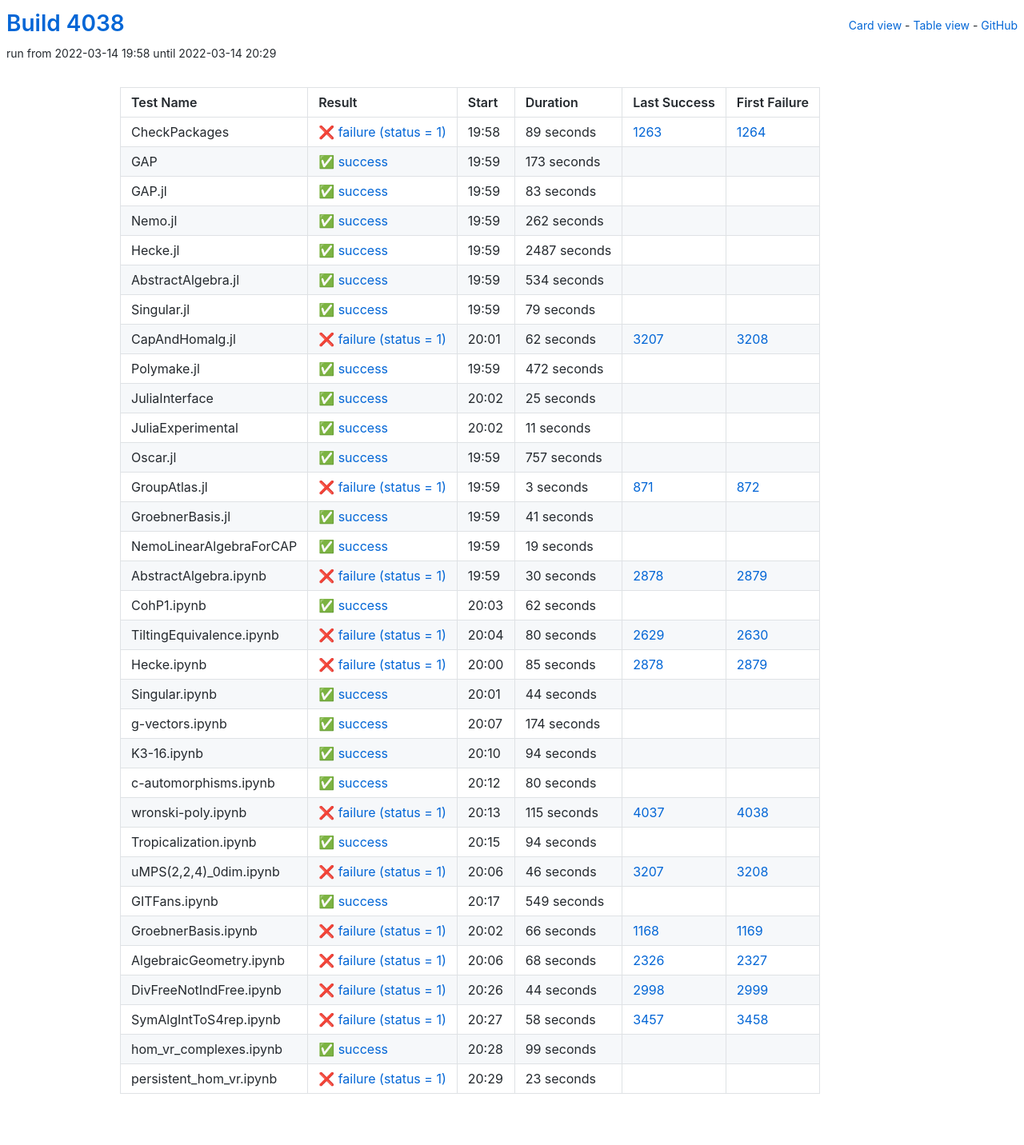
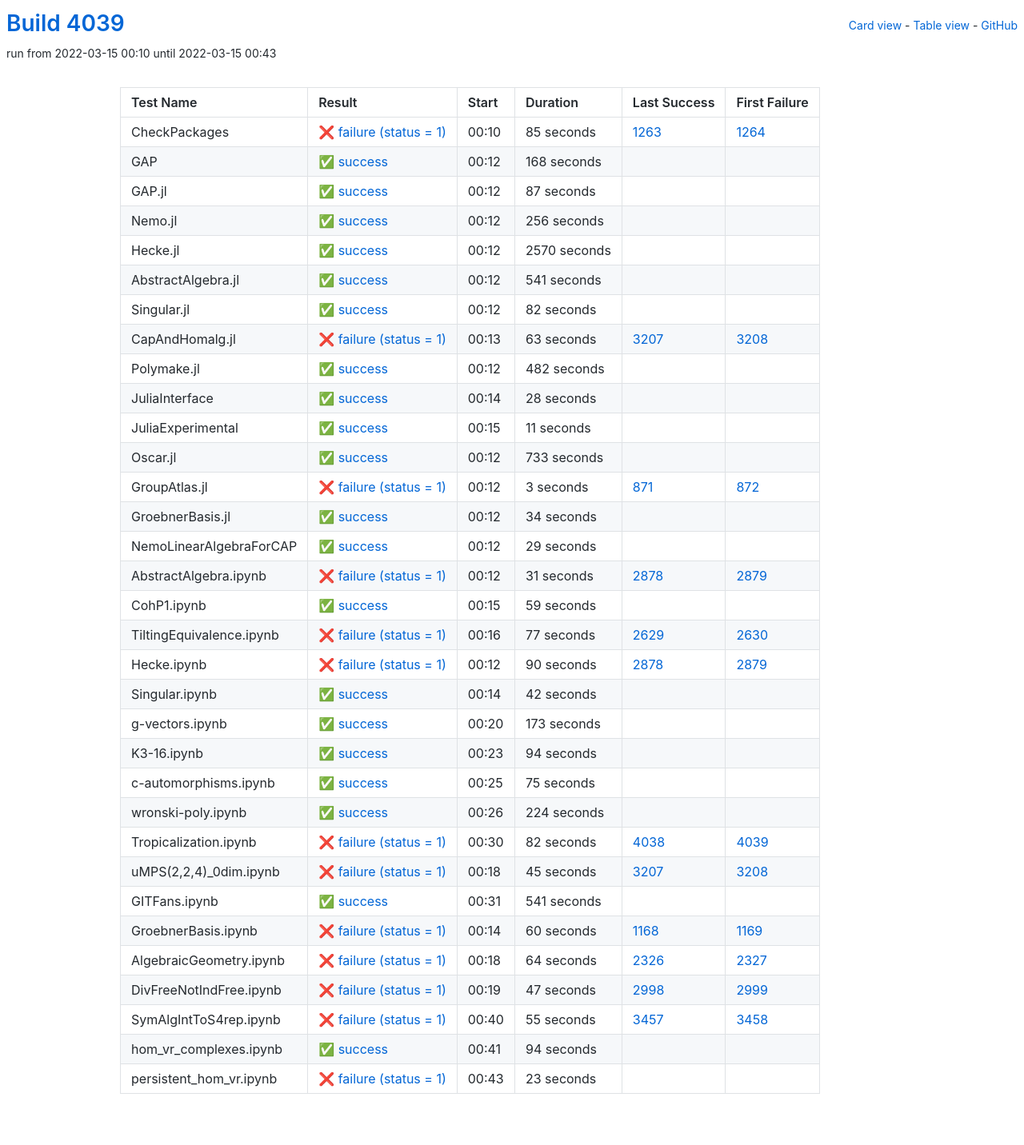
Before and after one commit to oscar-system/oscar-ci-status-stable, a Jekyll site: the page built from table.html, in a window 1280 px wide. Shown: the whole page at 80% size. Built offline with Jekyll 4.4.1, drawn with Linux system fonts in a browser that asks for light colours.

Commit message:
Build #4039

```diff
--- a/_data/ci.yml
+++ b/_data/ci.yml
@@ -1,6 +1,6 @@
 ---
-build: 4038
-build_url: https://oscarci.mathematik.uni-kl.de/job/oscar-stable/4038/
+build: 4039
+build_url: https://oscarci.mathematik.uni-kl.de/job/oscar-stable/4039/
 job: oscar-stable
 organization: oscar-system
 repo: oscar-ci-status-stable
@@ -8,128 +8,128 @@ repourl: https://github.com/oscar-system/oscar-ci-status-stable
 tests:
 - name: CheckPackages
   id: checkpackages
-  log: https://oscarci.mathematik.uni-kl.de/job/oscar-stable/4038/artifact/logs/build-4038/CheckPackages.log
-  start: 2022-03-14 19:58
+  log: https://oscarci.mathematik.uni-kl.de/job/oscar-stable/4039/artifact/logs/build-4039/CheckPackages.log
+  start: 2022-03-15 00:10
   success: false
   exitcode: 1
   status: failure
-  duration: 89
+  duration: 85
   last_success: 1263
   last_success_url: https://oscarci.mathematik.uni-kl.de/job/oscar-stable/1263/
   first_failure: 1264
   first_failure_url: https://oscarci.mathematik.uni-kl.de/job/oscar-stable/1264/
 - name: GAP
   id: gap
-  log: https://oscarci.mathematik.uni-kl.de/job/oscar-stable/4038/artifact/logs/build-4038/GAP.log
-  start: 2022-03-14 19:59
+  log: https://oscarci.mathematik.uni-kl.de/job/oscar-stable/4039/artifact/logs/build-4039/GAP.log
+  start: 2022-03-15 00:12
   success: true
   exitcode: 0
   status: success
-  duration: 173
+  duration: 168
   last_success: false
   last_success_url:
   first_failure: false
   first_failure_url:
 - name: GAP.jl
   id: gap-jl
-  log: https://oscarci.mathematik.uni-kl.de/job/oscar-stable/4038/artifact/logs/build-4038/GAP.jl.log
-  start: 2022-03-14 19:59
+  log: https://oscarci.mathematik.uni-kl.de/job/oscar-stable/4039/artifact/logs/build-4039/GAP.jl.log
+  start: 2022-03-15 00:12
   success: true
   exitcode: 0
   status: success
-  duration: 83
+  duration: 87
   last_success: false
   last_success_url:
   first_failure: false
   first_failure_url:
 - name: Nemo.jl
   id: nemo-jl
-  log: https://oscarci.mathematik.uni-kl.de/job/oscar-stable/4038/artifact/logs/build-4038/Nemo.jl.log
-  start: 2022-03-14 19:59
+  log: https://oscarci.mathematik.uni-kl.de/job/oscar-stable/4039/artifact/logs/build-4039/Nemo.jl.log
+  start: 2022-03-15 00:12
   success: true
   exitcode: 0
   status: success
-  duration: 262
+  duration: 256
   last_success: false
   last_success_url:
   first_failure: false
   first_failure_url:
 - name: Hecke.jl
   id: hecke-jl
-  log: https://oscarci.mathematik.uni-kl.de/job/oscar-stable/4038/artifact/logs/build-4038/Hecke.jl.log
-  start: 2022-03-14 19:59
+  log: https://oscarci.mathematik.uni-kl.de/job/oscar-stable/4039/artifact/logs/build-4039/Hecke.jl.log
+  start: 2022-03-15 00:12
   success: true
   exitcode: 0
   status: success
-  duration: 2487
+  duration: 2570
   last_success: false
   last_success_url:
   first_failure: false
   first_failure_url:
 - name: AbstractAlgebra.jl
   id: abstractalgebra-jl
-  log: https://oscarci.mathematik.uni-kl.de/job/oscar-stable/4038/artifact/logs/build-4038/AbstractAlgebra.jl.log
-  start: 2022-03-14 19:59
+  log: https://oscarci.mathematik.uni-kl.de/job/oscar-stable/4039/artifact/logs/build-4039/AbstractAlgebra.jl.log
+  start: 2022-03-15 00:12
   success: true
   exitcode: 0
   status: success
-  duration: 534
+  duration: 541
   last_success: false
   last_success_url:
   first_failure: false
   first_failure_url:
 - name: Singular.jl
   id: singular-jl
-  log: https://oscarci.mathematik.uni-kl.de/job/oscar-stable/4038/artifact/logs/build-4038/Singular.jl.log
-  start: 2022-03-14 19:59
+  log: https://oscarci.mathematik.uni-kl.de/job/oscar-stable/4039/artifact/logs/build-4039/Singular.jl.log
+  start: 2022-03-15 00:12
   success: true
   exitcode: 0
   status: success
-  duration: 79
+  duration: 82
   last_success: false
   last_success_url:
   first_failure: false
   first_failure_url:
 - name: CapAndHomalg.jl
   id: capandhomalg-jl
-  log: https://oscarci.mathematik.uni-kl.de/job/oscar-stable/4038/artifact/logs/build-4038/CapAndHomalg.jl.log
-  start: 2022-03-14 20:01
+  log: https://oscarci.mathematik.uni-kl.de/job/oscar-stable/4039/artifact/logs/build-4039/CapAndHomalg.jl.log
+  start: 2022-03-15 00:13
   success: false
   exitcode: 1
   status: failure
-  duration: 62
+  duration: 63
   last_success: 3207
   last_success_url: https://oscarci.mathematik.uni-kl.de/job/oscar-stable/3207/
   first_failure: 3208
   first_failure_url: https://oscarci.mathematik.uni-kl.de/job/oscar-stable/3208/
 - name: Polymake.jl
   id: polymake-jl
-  log: https://oscarci.mathematik.uni-kl.de/job/oscar-stable/4038/artifact/logs/build-4038/Polymake.jl.log
-  start: 2022-03-14 19:59
+  log: https://oscarci.mathematik.uni-kl.de/job/oscar-stable/4039/artifact/logs/build-4039/Polymake.jl.log
+  start: 2022-03-15 00:12
   success: true
   exitcode: 0
   status: success
-  duration: 472
+  duration: 482
   last_success: false
   last_success_url:
   first_failure: false
   first_failure_url:
 - name: JuliaInterface
   id: juliainterface
-  log: https://oscarci.mathematik.uni-kl.de/job/oscar-stable/4038/artifact/logs/build-4038/JuliaInterface.log
-  start: 2022-03-14 20:02
+  log: https://oscarci.mathematik.uni-kl.de/job/oscar-stable/4039/artifact/logs/build-4039/JuliaInterface.log
+  start: 2022-03-15 00:14
   success: true
   exitcode: 0
   status: success
-  duration: 25
+  duration: 28
   last_success: false
   last_success_url:
   first_failure: false
   first_failure_url:
 - name: JuliaExperimental
   id: juliaexperimental
-  log: https://oscarci.mathematik.uni-kl.de/job/oscar-stable/4038/artifact/logs/build-4038/JuliaExperimental.log
-  start: 2022-03-14 20:02
+  log: https://oscarci.mathematik.uni-kl.de/job/oscar-stable/4039/artifact/logs/build-4039/JuliaExperimental.log
+  start: 2022-03-15 00:15
   success: true
   exitcode: 0
   status: success
@@ -140,20 +140,20 @@ tests:
   first_failure_url:
 - name: Oscar.jl
   id: oscar-jl
-  log: https://oscarci.mathematik.uni-kl.de/job/oscar-stable/4038/artifact/logs/build-4038/Oscar.jl.log
-  start: 2022-03-14 19:59
+  log: https://oscarci.mathematik.uni-kl.de/job/oscar-stable/4039/artifact/logs/build-4039/Oscar.jl.log
+  start: 2022-03-15 00:12
   success: true
   exitcode: 0
   status: success
-  duration: 757
+  duration: 733
   last_success: false
   last_success_url:
   first_failure: false
   first_failure_url:
 - name: GroupAtlas.jl
   id: groupatlas-jl
-  log: https://oscarci.mathematik.uni-kl.de/job/oscar-stable/4038/artifact/logs/build-4038/GroupAtlas.jl.log
-  start: 2022-03-14 19:59
+  log: https://oscarci.mathematik.uni-kl.de/job/oscar-stable/4039/artifact/logs/build-4039/GroupAtlas.jl.log
+  start: 2022-03-15 00:12
   success: false
   exitcode: 1
   status: failure
@@ -164,104 +164,104 @@ tests:
   first_failure_url: https://oscarci.mathematik.uni-kl.de/job/oscar-stable/872/
 - name: GroebnerBasis.jl
   id: groebnerbasis-jl
-  log: https://oscarci.mathematik.uni-kl.de/job/oscar-stable/4038/artifact/logs/build-4038/GroebnerBasis.jl.log
-  start: 2022-03-14 19:59
+  log: https://oscarci.mathematik.uni-kl.de/job/oscar-stable/4039/artifact/logs/build-4039/GroebnerBasis.jl.log
+  start: 2022-03-15 00:12
   success: true
   exitcode: 0
   status: success
-  duration: 41
+  duration: 34
   last_success: false
   last_success_url:
   first_failure: false
   first_failure_url:
 - name: NemoLinearAlgebraForCAP
   id: nemolinearalgebraforcap
-  log: https://oscarci.mathematik.uni-kl.de/job/oscar-stable/4038/artifact/logs/build-4038/NemoLinearAlgebraForCAP.log
-  start: 2022-03-14 19:59
+  log: https://oscarci.mathematik.uni-kl.de/job/oscar-stable/4039/artifact/logs/build-4039/NemoLinearAlgebraForCAP.log
+  start: 2022-03-15 00:12
   success: true
   exitcode: 0
   status: success
-  duration: 19
+  duration: 29
   last_success: false
   last_success_url:
   first_failure: false
   first_failure_url:
 - name: AbstractAlgebra.ipynb
   id: abstractalgebra-ipynb
-  log: https://oscarci.mathematik.uni-kl.de/job/oscar-stable/4038/artifact/logs/build-4038/AbstractAlgebra.ipynb.log
-  start: 2022-03-14 19:59
+  log: https://oscarci.mathematik.uni-kl.de/job/oscar-stable/4039/artifact/logs/build-4039/AbstractAlgebra.ipynb.log
+  start: 2022-03-15 00:12
   success: false
   exitcode: 1
   status: failure
-  duration: 30
+  duration: 31
   last_success: 2878
   last_success_url: https://oscarci.mathematik.uni-kl.de/job/oscar-stable/2878/
   first_failure: 2879
   first_failure_url: https://oscarci.mathematik.uni-kl.de/job/oscar-stable/2879/
 - name: CohP1.ipynb
   id: cohp1-ipynb
-  log: https://oscarci.mathematik.uni-kl.de/job/oscar-stable/4038/artifact/logs/build-4038/CohP1.ipynb.log
-  start: 2022-03-14 20:03
+  log: https://oscarci.mathematik.uni-kl.de/job/oscar-stable/4039/artifact/logs/build-4039/CohP1.ipynb.log
+  start: 2022-03-15 00:15
   success: true
   exitcode: 0
   status: success
-  duration: 62
+  duration: 59
   last_success: false
   last_success_url:
   first_failure: false
   first_failure_url:
 - name: TiltingEquivalence.ipynb
   id: tiltingequivalence-ipynb
-  log: https://oscarci.mathematik.uni-kl.de/job/oscar-stable/4038/artifact/logs/build-4038/TiltingEquivalence.ipynb.log
-  start: 2022-03-14 20:04
+  log: https://oscarci.mathematik.uni-kl.de/job/oscar-stable/4039/artifact/logs/build-4039/TiltingEquivalence.ipynb.log
+  start: 2022-03-15 00:16
   success: false
   exitcode: 1
   status: failure
-  duration: 80
+  duration: 77
   last_success: 2629
   last_success_url: https://oscarci.mathematik.uni-kl.de/job/oscar-stable/2629/
   first_failure: 2630
   first_failure_url: https://oscarci.mathematik.uni-kl.de/job/oscar-stable/2630/
 - name: Hecke.ipynb
   id: hecke-ipynb
-  log: https://oscarci.mathematik.uni-kl.de/job/oscar-stable/4038/artifact/logs/build-4038/Hecke.ipynb.log
-  start: 2022-03-14 20:00
+  log: https://oscarci.mathematik.uni-kl.de/job/oscar-stable/4039/artifact/logs/build-4039/Hecke.ipynb.log
+  start: 2022-03-15 00:12
   success: false
   exitcode: 1
   status: failure
-  duration: 85
+  duration: 90
   last_success: 2878
   last_success_url: https://oscarci.mathematik.uni-kl.de/job/oscar-stable/2878/
   first_failure: 2879
   first_failure_url: https://oscarci.mathematik.uni-kl.de/job/oscar-stable/2879/
 - name: Singular.ipynb
   id: singular-ipynb
-  log: https://oscarci.mathematik.uni-kl.de/job/oscar-stable/4038/artifact/logs/build-4038/Singular.ipynb.log
-  start: 2022-03-14 20:01
+  log: https://oscarci.mathematik.uni-kl.de/job/oscar-stable/4039/artifact/logs/build-4039/Singular.ipynb.log
+  start: 2022-03-15 00:14
   success: true
   exitcode: 0
   status: success
-  duration: 44
+  duration: 42
   last_success: false
   last_success_url:
   first_failure: false
   first_failure_url:
 - name: g-vectors.ipynb
   id: g-vectors-ipynb
-  log: https://oscarci.mathematik.uni-kl.de/job/oscar-stable/4038/artifact/logs/build-4038/g-vectors.ipynb.log
-  start: 2022-03-14 20:07
+  log: https://oscarci.mathematik.uni-kl.de/job/oscar-stable/4039/artifact/logs/build-4039/g-vectors.ipynb.log
+  start: 2022-03-15 00:20
   success: true
   exitcode: 0
   status: success
-  duration: 174
+  duration: 173
   last_success: false
   last_success_url:
   first_failure: false
   first_failure_url:
 - name: K3-16.ipynb
   id: k3-16-ipynb
-  log: https://oscarci.mathematik.uni-kl.de/job/oscar-stable/4038/artifact/logs/build-4038/K3-16.ipynb.log
-  start: 2022-03-14 20:10
+  log: https://oscarci.mathematik.uni-kl.de/job/oscar-stable/4039/artifact/logs/build-4039/K3-16.ipynb.log
+  start: 2022-03-15 00:23
   success: true
   exitcode: 0
   status: success
@@ -272,32 +272,116 @@ tests:
   first_failure_url:
 - name: c-automorphisms.ipynb
   id: c-automorphisms-ipynb
-  log: https://oscarci.mathematik.uni-kl.de/job/oscar-stable/4038/artifact/logs/build-4038/c-automorphisms.ipynb.log
-  start: 2022-03-14 20:12
+  log: https://oscarci.mathematik.uni-kl.de/job/oscar-stable/4039/artifact/logs/build-4039/c-automorphisms.ipynb.log
+  start: 2022-03-15 00:25
   success: true
   exitcode: 0
   status: success
-  duration: 80
+  duration: 75
   last_success: false
   last_success_url:
   first_failure: false
   first_failure_url:
 - name: wronski-poly.ipynb
   id: wronski-poly-ipynb
-  log: https://oscarci.mathematik.uni-kl.de/job/oscar-stable/4038/artifact/logs/build-4038/wronski-poly.ipynb.log
-  start: 2022-03-14 20:13
+  log: https://oscarci.mathematik.uni-kl.de/job/oscar-stable/4039/artifact/logs/build-4039/wronski-poly.ipynb.log
+  start: 2022-03-15 00:26
+  success: true
+  exitcode: 0
+  status: success
+  duration: 224
+  last_success: false
+  last_success_url:
+  first_failure: false
+  first_failure_url:
+- name: Tropicalization.ipynb
+  id: tropicalization-ipynb
+  log: https://oscarci.mathematik.uni-kl.de/job/oscar-stable/4039/artifact/logs/build-4039/Tropicalization.ipynb.log
+  start: 2022-03-15 00:30
   success: false
   exitcode: 1
   status: failure
-  duration: 115
-  last_success: 4037
-  last_success_url: https://oscarci.mathematik.uni-kl.de/job/oscar-stable/4037/
-  first_failure: 4038
-  first_failure_url: https://oscarci.mathematik.uni-kl.de/job/oscar-stable/4038/
-- name: Tropicalization.ipynb
-  id: tropicalization-ipynb
-  log: https://oscarci.mathematik.uni-kl.de/job/oscar-stable/4038/artifact/logs/build-4038/Tropicalization.ipynb.log
-  start: 2022-03-14 20:15
+  duration: 82
+  last_success: 4038
+  last_success_url: https://oscarci.mathematik.uni-kl.de/job/oscar-stable/4038/
+  first_failure: 4039
+  first_failure_url: https://oscarci.mathematik.uni-kl.de/job/oscar-stable/4039/
+- name: uMPS(2,2,4)_0dim.ipynb
+  id: umps-2-2-4-0dim-ipynb
+  log: https://oscarci.mathematik.uni-kl.de/job/oscar-stable/4039/artifact/logs/build-4039/uMPS-2-2-4-_0dim.ipynb.log
+  start: 2022-03-15 00:18
+  success: false
+  exitcode: 1
+  status: failure
+  duration: 45
+  last_success: 3207
+  last_success_url: https://oscarci.mathematik.uni-kl.de/job/oscar-stable/3207/
+  first_failure: 3208
+  first_failure_url: https://oscarci.mathematik.uni-kl.de/job/oscar-stable/3208/
+- name: GITFans.ipynb
+  id: gitfans-ipynb
+  log: https://oscarci.mathematik.uni-kl.de/job/oscar-stable/4039/artifact/logs/build-4039/GITFans.ipynb.log
+  start: 2022-03-15 00:31
+  success: true
+  exitcode: 0
+  status: success
+  duration: 541
+  last_success: false
+  last_success_url:
+  first_failure: false
+  first_failure_url:
+- name: GroebnerBasis.ipynb
+  id: groebnerbasis-ipynb
+  log: https://oscarci.mathematik.uni-kl.de/job/oscar-stable/4039/artifact/logs/build-4039/GroebnerBasis.ipynb.log
+  start: 2022-03-15 00:14
+  success: false
+  exitcode: 1
+  status: failure
+  duration: 60
+  last_success: 1168
+  last_success_url: https://oscarci.mathematik.uni-kl.de/job/oscar-stable/1168/
+  first_failure: 1169
+  first_failure_url: https://oscarci.mathematik.uni-kl.de/job/oscar-stable/1169/
+- name: AlgebraicGeometry.ipynb
+  id: algebraicgeometry-ipynb
+  log: https://oscarci.mathematik.uni-kl.de/job/oscar-stable/4039/artifact/logs/build-4039/AlgebraicGeometry.ipynb.log
+  start: 2022-03-15 00:18
+  success: false
+  exitcode: 1
+  status: failure
+  duration: 64
+  last_success: 2326
+  last_success_url: https://oscarci.mathematik.uni-kl.de/job/oscar-stable/2326/
+  first_failure: 2327
+  first_failure_url: https://oscarci.mathematik.uni-kl.de/job/oscar-stable/2327/
+- name: DivFreeNotIndFree.ipynb
+  id: divfreenotindfree-ipynb
+  log: https://oscarci.mathematik.uni-kl.de/job/oscar-stable/4039/artifact/logs/build-4039/DivFreeNotIndFree.ipynb.log
+  start: 2022-03-15 00:19
+  success: false
+  exitcode: 1
+  status: failure
+  duration: 47
+  last_success: 2998
+  last_success_url: https://oscarci.mathematik.uni-kl.de/job/oscar-stable/2998/
+  first_failure: 2999
+  first_failure_url: https://oscarci.mathematik.uni-kl.de/job/oscar-stable/2999/
+- name: SymAlgIntToS4rep.ipynb
+  id: symalginttos4rep-ipynb
+  log: https://oscarci.mathematik.uni-kl.de/job/oscar-stable/4039/artifact/logs/build-4039/SymAlgIntToS4rep.ipynb.log
+  start: 2022-03-15 00:40
+  success: false
+  exitcode: 1
+  status: failure
+  duration: 55
+  last_success: 3457
+  last_success_url: https://oscarci.mathematik.uni-kl.de/job/oscar-stable/3457/
+  first_failure: 3458
+  first_failure_url: https://oscarci.mathematik.uni-kl.de/job/oscar-stable/3458/
+- name: hom_vr_complexes.ipynb
+  id: hom-vr-complexes-ipynb
+  log: https://oscarci.mathematik.uni-kl.de/job/oscar-stable/4039/artifact/logs/build-4039/hom_vr_complexes.ipynb.log
+  start: 2022-03-15 00:41
   success: true
   exitcode: 0
   status: success
@@ -306,94 +390,10 @@ tests:
   last_success_url:
   first_failure: false
   first_failure_url:
-- name: uMPS(2,2,4)_0dim.ipynb
-  id: umps-2-2-4-0dim-ipynb
-  log: https://oscarci.mathematik.uni-kl.de/job/oscar-stable/4038/artifact/logs/build-4038/uMPS-2-2-4-_0dim.ipynb.log
-  start: 2022-03-14 20:06
-  success: false
-  exitcode: 1
-  status: failure
-  duration: 46
-  last_success: 3207
-  last_success_url: https://oscarci.mathematik.uni-kl.de/job/oscar-stable/3207/
-  first_failure: 3208
-  first_failure_url: https://oscarci.mathematik.uni-kl.de/job/oscar-stable/3208/
-- name: GITFans.ipynb
-  id: gitfans-ipynb
-  log: https://oscarci.mathematik.uni-kl.de/job/oscar-stable/4038/artifact/logs/build-4038/GITFans.ipynb.log
-  start: 2022-03-14 20:17
-  success: true
-  exitcode: 0
-  status: success
-  duration: 549
-  last_success: false
-  last_success_url:
-  first_failure: false
-  first_failure_url:
-- name: GroebnerBasis.ipynb
-  id: groebnerbasis-ipynb
-  log: https://oscarci.mathematik.uni-kl.de/job/oscar-stable/4038/artifact/logs/build-4038/GroebnerBasis.ipynb.log
-  start: 2022-03-14 20:02
-  success: false
-  exitcode: 1
-  status: failure
-  duration: 66
-  last_success: 1168
-  last_success_url: https://oscarci.mathematik.uni-kl.de/job/oscar-stable/1168/
-  first_failure: 1169
-  first_failure_url: https://oscarci.mathematik.uni-kl.de/job/oscar-stable/1169/
-- name: AlgebraicGeometry.ipynb
-  id: algebraicgeometry-ipynb
-  log: https://oscarci.mathematik.uni-kl.de/job/oscar-stable/4038/artifact/logs/build-4038/AlgebraicGeometry.ipynb.log
-  start: 2022-03-14 20:06
-  success: false
-  exitcode: 1
-  status: failure
-  duration: 68
-  last_success: 2326
-  last_success_url: https://oscarci.mathematik.uni-kl.de/job/oscar-stable/2326/
-  first_failure: 2327
-  first_failure_url: https://oscarci.mathematik.uni-kl.de/job/oscar-stable/2327/
-- name: DivFreeNotIndFree.ipynb
-  id: divfreenotindfree-ipynb
-  log: https://oscarci.mathematik.uni-kl.de/job/oscar-stable/4038/artifact/logs/build-4038/DivFreeNotIndFree.ipynb.log
-  start: 2022-03-14 20:26
-  success: false
-  exitcode: 1
-  status: failure
-  duration: 44
-  last_success: 2998
-  last_success_url: https://oscarci.mathematik.uni-kl.de/job/oscar-stable/2998/
-  first_failure: 2999
-  first_failure_url: https://oscarci.mathematik.uni-kl.de/job/oscar-stable/2999/
-- name: SymAlgIntToS4rep.ipynb
-  id: symalginttos4rep-ipynb
-  log: https://oscarci.mathematik.uni-kl.de/job/oscar-stable/4038/artifact/logs/build-4038/SymAlgIntToS4rep.ipynb.log
-  start: 2022-03-14 20:27
-  success: false
-  exitcode: 1
-  status: failure
-  duration: 58
-  last_success: 3457
-  last_success_url: https://oscarci.mathematik.uni-kl.de/job/oscar-stable/3457/
-  first_failure: 3458
-  first_failure_url: https://oscarci.mathematik.uni-kl.de/job/oscar-stable/3458/
-- name: hom_vr_complexes.ipynb
-  id: hom-vr-complexes-ipynb
-  log: https://oscarci.mathematik.uni-kl.de/job/oscar-stable/4038/artifact/logs/build-4038/hom_vr_complexes.ipynb.log
-  start: 2022-03-14 20:28
-  success: true
-  exitcode: 0
-  status: success
-  duration: 99
-  last_success: false
-  last_success_url:
-  first_failure: false
-  first_failure_url:
 - name: persistent_hom_vr.ipynb
   id: persistent-hom-vr-ipynb
-  log: https://oscarci.mathematik.uni-kl.de/job/oscar-stable/4038/artifact/logs/build-4038/persistent_hom_vr.ipynb.log
-  start: 2022-03-14 20:29
+  log: https://oscarci.mathematik.uni-kl.de/job/oscar-stable/4039/artifact/logs/build-4039/persistent_hom_vr.ipynb.log
+  start: 2022-03-15 00:43
   success: false
   exitcode: 1
   status: failure
```
Also changed, not shown: README.md.
